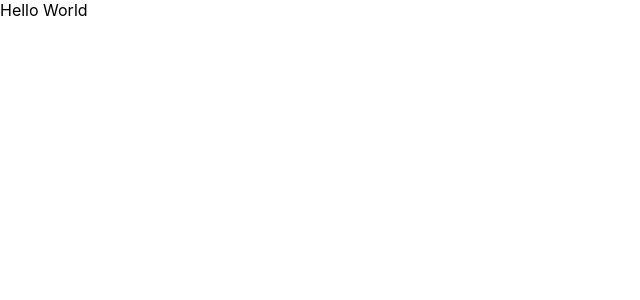
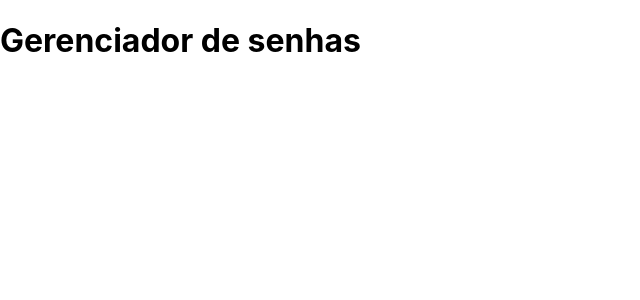
Before and after one commit to SamuelSfeir/React-password_manager, a React (Vite) app: page / in a window 1280 px wide. Shown: the top 300 px of the page, without its empty margins (0-640 px from the left). Built offline with nearby package versions, Linux system fonts and the light colour scheme.

Commit message:
adiciona requisito 01

```diff
--- a/src/App.tsx
+++ b/src/App.tsx
@@ -1,9 +1,10 @@
 import './App.css';
+import Title from './components/Title';
 
 function App() {
   return (
     <div>
-      Hello World
+      <Title />
     </div>
   );
 }
--- /dev/null
+++ b/src/components/Title.tsx
@@ -0,0 +1,7 @@
+function Title() {
+  return (
+    <h1>Gerenciador de senhas</h1>
+  );
+}
+
+export default Title;
```
